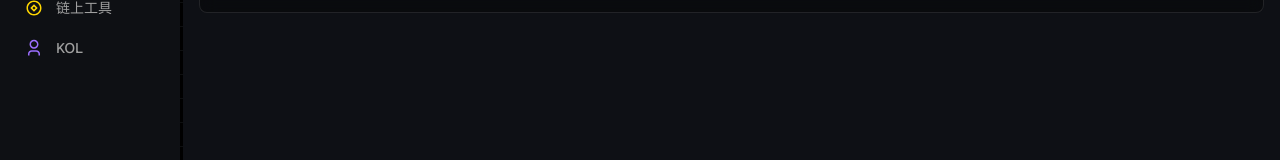
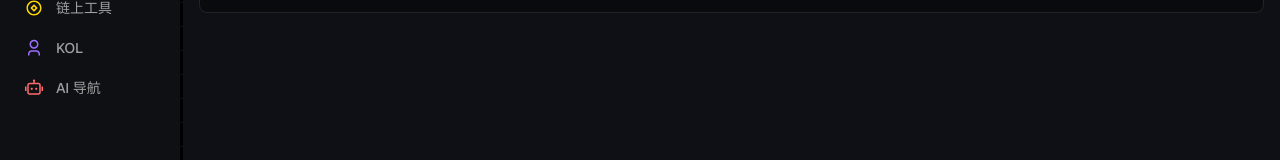
Before and after one commit to sumingcheng/smc-nav, a Next.js app: page / in a window 1280 px wide. Shown: the part 238-398 px from the top of the page. Built offline with nearby package versions, Linux system fonts and the light colour scheme.

Commit message:
feat: add AI Navigation section

```diff
--- /dev/null
+++ b/src/components/AINavigationSection.tsx
@@ -0,0 +1,34 @@
+import * as Tooltip from '@radix-ui/react-tooltip';
+import { Category } from '../types';
+import WebsiteCard from './WebsiteCard';
+
+interface AINavigationSectionProps {
+  category: Category;
+}
+
+export default function AINavigationSection({ category }: AINavigationSectionProps) {
+  return (
+    <Tooltip.Provider>
+      <div className="space-y-3">
+        {category.subcategories.map((subcategory) => (
+          <div key={subcategory.id} className="bg-black/30 backdrop-blur-sm rounded-lg p-3 border border-white/10 hover:border-white/20 transition-all duration-200">
+            {/* 子分类标题 */}
+            <div className="mb-3">
+              <div className="flex items-center space-x-2 mb-1">
+                <div className="w-1 h-1 bg-white rounded-full" />
+                <h3 className="text-sm font-medium text-white">{subcategory.name}</h3>
+              </div>
+            </div>
+
+            {/* 网站列表 */}
+            <div className="grid grid-cols-1 md:grid-cols-2 lg:grid-cols-3 xl:grid-cols-4 gap-2">
+              {subcategory.websites.map((website, index) => (
+                <WebsiteCard key={index} website={website} categoryId={category.id} />
+              ))}
+            </div>
+          </div>
+        ))}
+      </div>
+    </Tooltip.Provider>
+  );
+}
--- a/src/components/LeftSidebar.tsx
+++ b/src/components/LeftSidebar.tsx
@@ -18,6 +18,7 @@ const iconColors: Record<string, string> = {
   'news-media': '#FFD166', // 黄色 - 新闻
   'trading-tools': '#FFD700', // 金色 - 打狗
   'crypto-bloggers': '#9C6EFF', // 紫色 - 博主
+  'ai-navigation': '#FF6B6B', // 红色 - AI 导航
 };
 
 export default function LeftSidebar({ categories }: LeftSidebarProps) {
--- a/src/components/RightContent.tsx
+++ b/src/components/RightContent.tsx
@@ -6,6 +6,7 @@ import TradingToolsSection from './TradingToolsSection';
 import CryptoBloggersSection from './CryptoBloggersSection';
 import DashboardSection from './DashboardSection';
 import TutorialSection from './TutorialSection';
+import AINavigationSection from './AINavigationSection';
 
 interface RightContentProps {
   currentCategory: Category | undefined;
@@ -19,6 +20,7 @@ const iconColors: Record<string, string> = {
   'news-media': '#FFD166', // 黄色 - 新闻
   'trading-tools': '#FFD700', // 金色 - 打狗
   'crypto-bloggers': '#9C6EFF', // 紫色 - 博主
+  'ai-navigation': '#FF6B6B', // 红色 - AI 导航
 };
 
 export default function RightContent({ currentCategory }: RightContentProps) {
@@ -46,6 +48,8 @@ export default function RightContent({ currentCategory }: RightContentProps) {
         return <TradingToolsSection category={currentCategory} />;
       case 'crypto-bloggers':
         return <CryptoBloggersSection category={currentCategory} />;
+      case 'ai-navigation':
+        return <AINavigationSection category={currentCategory} />;
       case 'dashboard':
         return <DashboardSection />;
       default:
--- /dev/null
+++ b/src/data/ai-navigation.tsx
@@ -0,0 +1,142 @@
+import { Category } from '../types';
+import { RiRobot2Line } from 'react-icons/ri';
+
+export const aiNavigation: Category = {
+  id: 'ai-navigation',
+  name: 'AI 导航',
+  description: 'AI 工具与服务导航',
+  icon: <RiRobot2Line className="text-lg" />,
+  subcategories: [
+    {
+      id: 'ai-chat',
+      name: 'AI 服务商',
+      description: 'AI 服务商对话平台',
+      websites: [
+        {
+          name: 'OpenAI ChatGPT',
+          url: 'https://chat.openai.com/chat',
+          description: 'OpenAI 老早的AI聊天助手',
+          icon: 'https://www.google.com/s2/favicons?domain=chat.openai.com&sz=64',
+        },
+        {
+          name: 'Anthropic Claude',
+          url: 'https://claude.ai/',
+          description: 'Anthropic 编程这块难寻敌手',
+          icon: 'https://www.google.com/s2/favicons?domain=claude.ai&sz=64',
+        },
+        {
+          name: 'Google Gemini',
+          url: 'https://bard.google.com/',
+          description: 'Google 便宜好用，早晚第一',
+          icon: 'https://www.google.com/s2/favicons?domain=bard.google.com&sz=64',
+        },
+        {
+          name: 'DeepSeek AI Chat',
+          url: 'https://chat.deepseek.com/',
+          description: 'DeepSeek 国产之光，未来可期',
+          icon: 'https://www.google.com/s2/favicons?domain=chat.deepseek.com&sz=64',
+        },
+        {
+          name: 'Kimi AI',
+          url: 'https://www.kimi.com/',
+          description: 'Kimi 百度代替品',
+          icon: 'https://www.google.com/s2/favicons?domain=kimi.com&sz=64',
+        },
+        {
+          name: 'Perplexity AI',
+          url: 'https://www.perplexity.ai/',
+          description: 'Perplexity 搜索和问答平台',
+          icon: 'https://www.google.com/s2/favicons?domain=perplexity.ai&sz=64',
+        },
+      ],
+    },
+    {
+      id: 'ai-tools',
+      name: 'AI 工具',
+      description: 'AI 相关工具与服务',
+      websites: [
+        {
+          name: 'SuperClue AI',
+          url: 'https://www.superclueai.com/',
+          description: '中文大模型综合性测评基准，专业的中文AI模型评测平台',
+          icon: 'https://www.google.com/s2/favicons?domain=superclueai.com&sz=64',
+        },
+        {
+          name: 'LMArena AI 对话竞技场',
+          url: 'https://lmarena.ai/leaderboard',
+          description: 'AI 模型对战排行榜，比较不同大语言模型的表现',
+          icon: 'https://www.google.com/s2/favicons?domain=lmarena.ai&sz=64',
+        },
+        {
+          name: 'OpenRouter 排行榜',
+          url: 'https://openrouter.ai/rankings',
+          description: 'AI 模型性能排行榜，比较各种大语言模型的能力',
+          icon: 'https://www.google.com/s2/favicons?domain=openrouter.ai&sz=64',
+        },
+        {
+          name: 'RIPER-5',
+          url: 'https://github.com/NeekChaw/RIPER-5',
+          description: '生成项目文档和系统设计',
+          icon: 'https://www.google.com/s2/favicons?domain=github.com&sz=64',
+        },
+      ],
+    },
+    {
+      id: 'ai-services',
+      name: 'AI 服务',
+      description: 'AI 相关服务平台',
+      websites: [
+        {
+          name: 'Context7',
+          url: 'https://context7.com/',
+          description: 'AI 驱动的智能服务平台',
+          icon: 'https://www.google.com/s2/favicons?domain=context7.com&sz=64',
+        },
+        {
+          name: 'Firebase',
+          url: 'https://firebase.google.com/?hl=zh-cn',
+          description: 'Google 的应用开发平台，支持 AI 和机器学习功能',
+          icon: 'https://www.google.com/s2/favicons?domain=firebase.google.com&sz=64',
+        },
+      ],
+    },
+    {
+      id: 'mcp-tools',
+      name: 'MCP 工具',
+      description: 'Model Context Protocol 相关工具与资源',
+      websites: [
+        {
+          name: 'Playbooks MCP',
+          url: 'https://playbooks.com/mcp',
+          description: 'MCP 相关工具和资源平台',
+          icon: 'https://www.google.com/s2/favicons?domain=playbooks.com&sz=64',
+        },
+        {
+          name: 'Cursor MCP 目录',
+          url: 'https://cursor.directory/mcp',
+          description: 'Cursor MCP 服务器目录，浏览和添加 MCP 服务器',
+          icon: 'https://www.google.com/s2/favicons?domain=cursor.directory&sz=64',
+        },
+      ],
+    },
+    {
+      id: 'dev-docs',
+      name: '开发文档',
+      description: 'AI 开发相关的文档和指南',
+      websites: [
+        {
+          name: 'Cursor 文档',
+          url: 'https://docs.cursor.com/welcome',
+          description: 'Cursor AI 代码编辑器官方文档，学习如何使用 Cursor',
+          icon: 'https://www.google.com/s2/favicons?domain=docs.cursor.com&sz=64',
+        },
+        {
+          name: 'Anthropic 文档',
+          url: 'https://docs.anthropic.com/en/docs/intro',
+          description: 'Anthropic Claude AI 官方文档和 API 指南',
+          icon: 'https://www.google.com/s2/favicons?domain=docs.anthropic.com&sz=64',
+        },
+      ],
+    },
+  ],
+};
--- a/src/data/index.ts
+++ b/src/data/index.ts
@@ -5,6 +5,7 @@ import { chainData } from './chain-data'
 import { newsMedia } from './news-media'
 import { tradingTools } from './trading-tools'
 import { cryptoBloggers } from './crypto-bloggers'
+import { aiNavigation } from './ai-navigation'
 
 export const categories = [
   dashboard,
@@ -13,6 +14,7 @@ export const categories = [
   newsMedia,
   tradingTools,
   cryptoBloggers,
+  aiNavigation,
 ]
 
-export { dashboard, tutorial, chainData, newsMedia, tradingTools, cryptoBloggers }
+export { dashboard, tutorial, chainData, newsMedia, tradingTools, cryptoBloggers, aiNavigation }
--- /dev/null
+++ b/src/pages/ai-navigation.tsx
@@ -0,0 +1,40 @@
+import { Geist } from 'next/font/google';
+import LeftSidebar from '../components/LeftSidebar';
+import RightContent from '../components/RightContent';
+import { categories } from '../data';
+
+const geistSans = Geist({
+  variable: '--font-geist-sans',
+  subsets: ['latin'],
+});
+
+export default function AINavigation() {
+  const currentCategory = categories.find((cat) => cat.id === 'ai-navigation');
+
+  return (
+    <div className={`${geistSans.className} min-h-screen bg-black text-[#e7e9ea] relative overflow-hidden`}>
+      {/* 网格背景 */}
+      <div className="absolute inset-0 w-full h-full overflow-hidden z-5">
+        <div
+          className="absolute inset-0"
+          style={{
+            backgroundImage: 'linear-gradient(rgba(47, 51, 54, 0.3) 1px, transparent 1px), linear-gradient(to right, rgba(47, 51, 54, 0.3) 1px, transparent 1px)',
+            backgroundSize: '24px 24px',
+          }}
+        ></div>
+      </div>
+
+      {/* 主布局 */}
+      <div className="relative z-10 min-h-screen flex gap-[3px]">
+        <LeftSidebar categories={categories} />
+        <RightContent currentCategory={currentCategory} />
+      </div>
+
+      {/* 顶部装饰线 */}
+      <div className="absolute top-0 left-0 right-0 h-px bg-gradient-to-r from-transparent via-cyan-400/50 to-transparent z-20" />
+
+      {/* 底部装饰线 */}
+      <div className="absolute bottom-0 left-0 right-0 h-px bg-gradient-to-r from-transparent via-cyan-400/50 to-transparent z-20" />
+    </div>
+  );
+}
```
